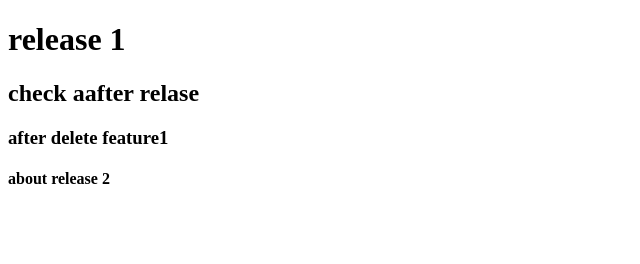
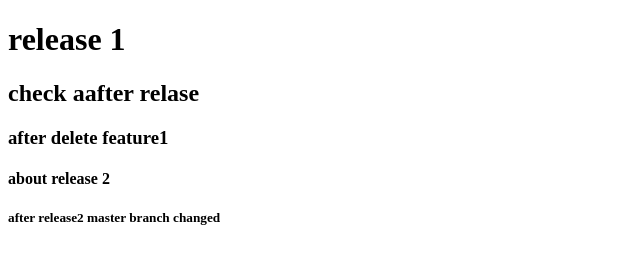
Before and after one commit to samapti63/project1, a plain HTML site: page release.html in a window 1280 px wide. Shown: the whole page, without its empty margins (0-640 px from the left). Drawn offline with Linux system fonts and the light colour scheme.

Commit message:
commit 9

```diff
--- a/release.html
+++ b/release.html
@@ -7,5 +7,6 @@
     <h2>check aafter relase</h2>
     <h3>after delete feature1</h3>
     <h4>about release 2</h4>
+    <h5>after release2 master branch changed</h5>
 </body>
 </html>
```
